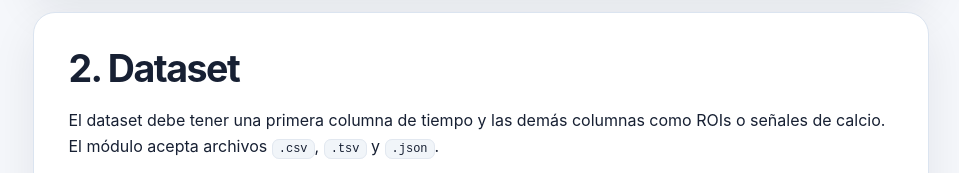
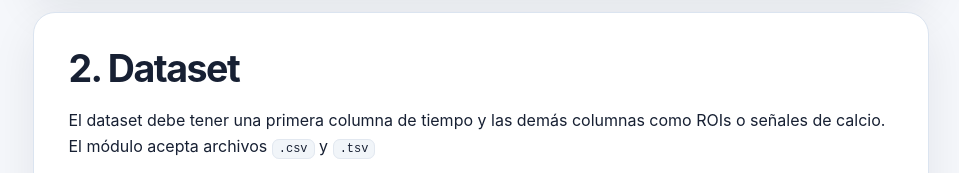
Before and after one commit to AOG-Lab/fft-denoising-app-user-guide, a plain HTML site: page fft-guide.html in a window 1280 px wide. Shown: the part 1880-2053 px from the top of the page, without its empty margins (321-1280 px from the left). Drawn offline with nearby package versions, Linux system fonts and the light colour scheme.

Commit message:
Update dataset file format description
Removed mention of .json file format from dataset description.

```diff
--- a/fft-guide.html
+++ b/fft-guide.html
@@ -107,7 +107,7 @@
 <section class="section" id="s2">
 <h2>2. Dataset</h2>
 <p>
-          El dataset debe tener una primera columna de tiempo y las demás columnas como ROIs o señales de calcio. El módulo acepta archivos <code>.csv</code>, <code>.tsv</code> y <code>.json</code>.
+          El dataset debe tener una primera columna de tiempo y las demás columnas como ROIs o señales de calcio. El módulo acepta archivos <code>.csv</code> y <code>.tsv</code>
         </p>
 <pre><code>Time,ROI_1,ROI_2,ROI_3
 0.0,0.45,0.50,0.43
```
